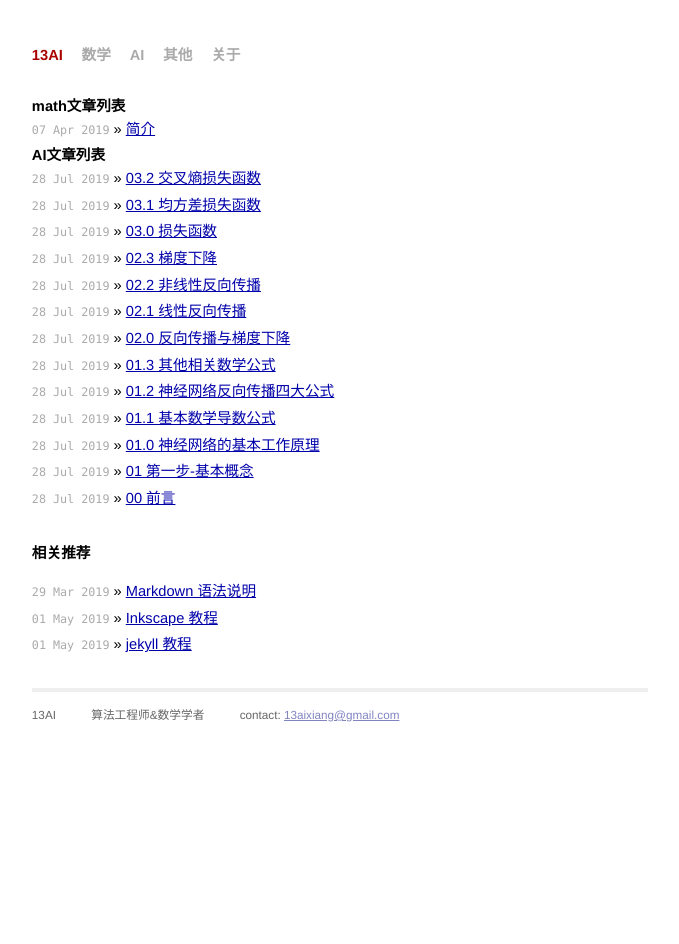
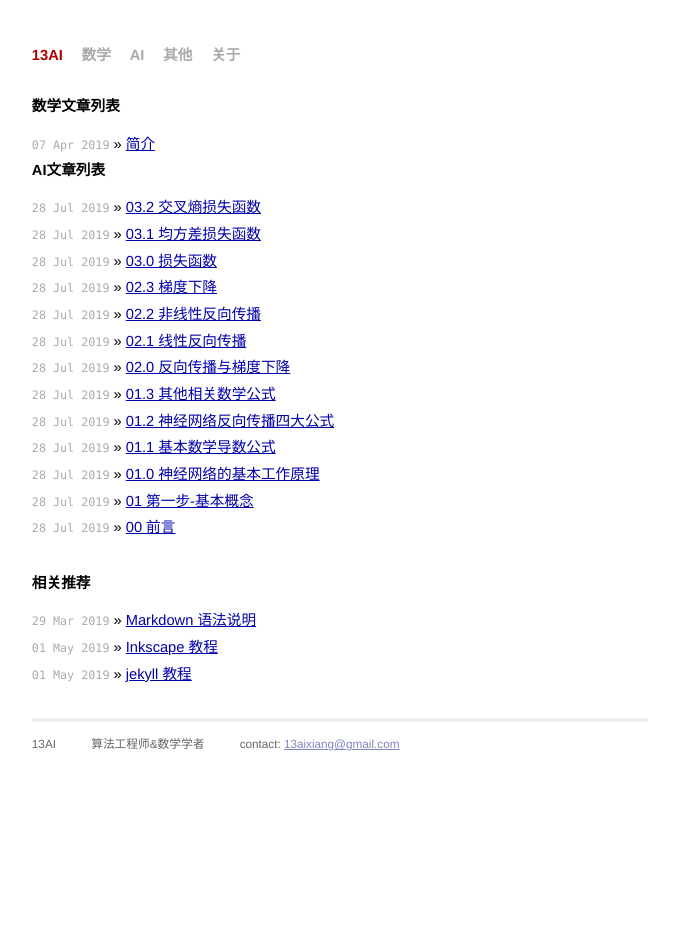
Before and after one commit to xiang-bai/xiang-bai.github.io, a Jekyll site: the page built from index.md, in a window 1280 px wide. Shown: the whole page, without its empty margins (300-979 px from the left). Built offline with Jekyll 4.4.1, drawn with Linux system fonts in a browser that asks for light colours.

Commit message:
Update index.md

```diff
--- a/index.md
+++ b/index.md
@@ -6,7 +6,15 @@ title: 13AI
 <div id="home">
   <ul class="posts">
     {% for cat in site.categories %}
-      <h2> {{ cat[0] }}文章列表 </h2>
+      {% if cat[0] == "math" %}
+        <h1> 数学文章列表 </h1>
+      {% endif %}
+      {% if cat[0] == "AI" %}
+        <h1> {{ cat[0] }}文章列表 </h1>
+      {% endif %}
+      {% if cat[0] == "other" %}
+        <h1> 其他文章列表 </h1>
+      {% endif %}
       {% for post in cat[1] %}
         <li><span>{{ post.date | date_to_string }}</span> &raquo; <a href="{{ post.url }}">{{ post.title }}</a></li>
       {% endfor %}
```
